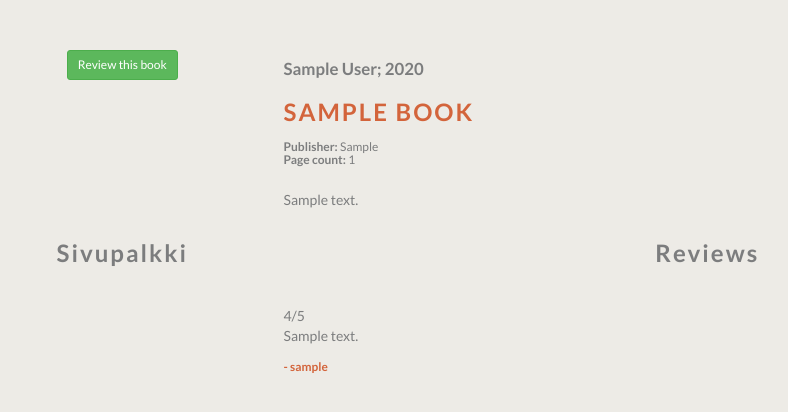
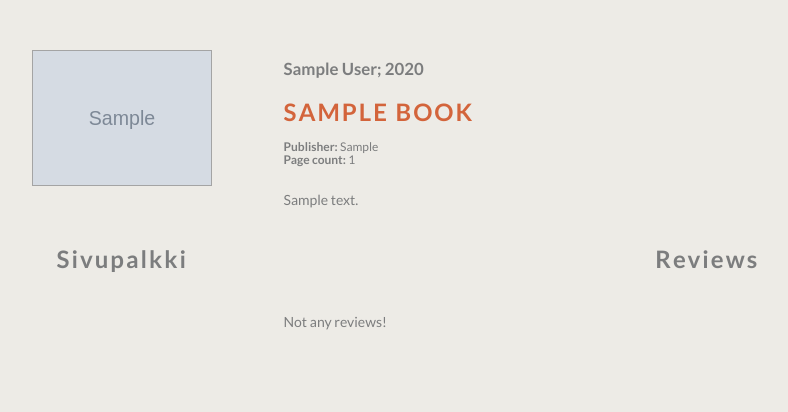
Before and after one commit to JoelLappalainen/infoLib, a Django app: page /1/ in a window 1280 px wide. Shown: the part 59-471 px from the top of the page, without its empty margins (79-867 px from the left). Run offline with Django 3.2, Linux system fonts and the light colour scheme; tables that the repository leaves empty hold one stand-in row (values such as "Sample post"); grey boxes marked "Sample" are stand-in pictures; some libraries are stand-ins or nearby versions.

Commit message:
authentication not needed on main page or book page

```diff
--- a/templates/books/detail.html
+++ b/templates/books/detail.html
@@ -1,24 +1,23 @@
-{% extends "base.html" %}
-{% block content %}
+{% extends "base.html" %} {% block content %}
 
 <div class="container">
 	<div class="row">
 		<div class="col-sm-4 col-md-3">
 			<div class="book-info">
-					{% if user.is_authenticated %}
 				{% if book.cover_URL %}
-		            <img id="book-img" src="{{ book.cover_URL }}" class="img-responsive">
-		          {% else %}
+				<img id="book-img" src="{{ book.cover_URL }}" class="img-responsive"> {% else %}
 				<h3>No image to display</h3>
 				{% endif %}
+				<br> {% if user.is_authenticated %} {% if book.borrowed %}
+				<a href="{% url 'books:return' book.id %}" class="btn btn-danger btn-sm" role="button">Return</a>
 				<br>
-							{% if book.borrowed %}
-									<a href="{% url 'books:return' book.id %}" class="btn btn-danger btn-sm" role="button">Return</a><br><br>
-							{% else %}
-									<a href="{% url 'books:borrow' book.id user.id %}" class="btn btn-default btn-sm" role="button">Borrow</a><br><br>
-							{% endif %}
-					{% endif %}
-					<a href="{% url 'books:reviews' book.id user.id %}" class="btn btn-success btn-sm" role="button">Review this book</a><br><br>
+				<br> {% else %}
+				<a href="{% url 'books:borrow' book.id user.id %}" class="btn btn-default btn-sm" role="button">Borrow</a>
+				<br>
+				<br> {% endif %}
+				<a href="{% url 'books:reviews' book.id user.id %}" class="btn btn-success btn-sm" role="button">Review this book</a>
+				<br> {% endif %}
+				<br>
 
 
 			</div>
@@ -27,8 +26,11 @@
 			<h5>{{ book.author }}; {{ book.publication_year }}</h5>
 			<h3 class="book-title">{{ book.name }}</h3>
 			<h6>
-					<strong>Publisher:</strong> {{ book.publisher }}<br>
-					<strong>Page count:</strong> {{ book.page_count }}<br><br>
+				<strong>Publisher:</strong> {{ book.publisher }}
+				<br>
+				<strong>Page count:</strong> {{ book.page_count }}
+				<br>
+				<br>
 			</h6>
 			<p>{{ book.description }}</p>
 		</div>
@@ -39,30 +41,25 @@
 		</div>
 		<div class="col-sm-8 col-md-9">
 			<h3>Reviews</h3>
-					{% if all_reviews %}
-							{% for review in all_reviews %}
-
-									{% if forloop.first %}
+			{% if all_reviews and user.is_authenticated %} {% for review in all_reviews %} {% if forloop.first %}
 			<div class="row">
 				{% endif %}
 
 				<div class="col-xs-12 col-sm-6 col-lg-4" id="review">
 					{{ review.rating }}/5
 					<p>{{ review.review }}</p>
-													<p id="reviewer"><small>- {{ review.reviewer }}</small></p>
+					<p id="reviewer">
+						<small>- {{ review.reviewer }}</small>
+					</p>
 				</div>
 
 				{% if forloop.counter|divisibleby:3 %}
-											</div><br>
+			</div>
+			<br>
 			<div class="row">
-									{% endif %}
-
-									{% if forloop.last %}
+				{% endif %} {% if forloop.last %}
 			</div>
-									{% endif %}
-
-							{% endfor %}
-					{% else %}
+			{% endif %} {% endfor %} {% else %}
 			<p>Not any reviews!</p>
 			{% endif %}
 
--- a/templates/books/index.html
+++ b/templates/books/index.html
@@ -42,7 +42,7 @@
                                         <h4>{{ book.name }}</h4>
                                     </a>
                                 </td>
-                                {% if book.status == 'o' %} {% if book.borrower == user %}
+                                {% if book.status == 'o' %} {% if user.is_authenticated and book.borrower == user %}
                                 <td>
                                     <a href="{% url 'books:return' book.id %}?next={{request.path}}" class="btn btn-danger btn-sm" role="button">Return</a>
                                     <br>
@@ -53,14 +53,14 @@
                                     <p>Borrowed by {{ book.borrower }}</p>
                                     <br>
                                 </td>
-                                {% endif %} {% elif book.status == 'a' %}
+                                {% endif %} {% elif book.status == 'a' and user.is_authenticated %}
                                 <td>
                                     <a href="{% url 'books:borrow' book.id user.id %}?next={{request.path}}" class="btn btn-success btn-sm" role="button">Borrow</a>
                                     <br>
                                     <br>
                                 </td>
                                 {% else %}
-                                <td>Not for loan</td>
+                                <td>Sign in!</td>
                                 {% endif %}
                             </tr>
                             {% endfor %}
```
Lines whose indentation alone changed are shown as unchanged.
